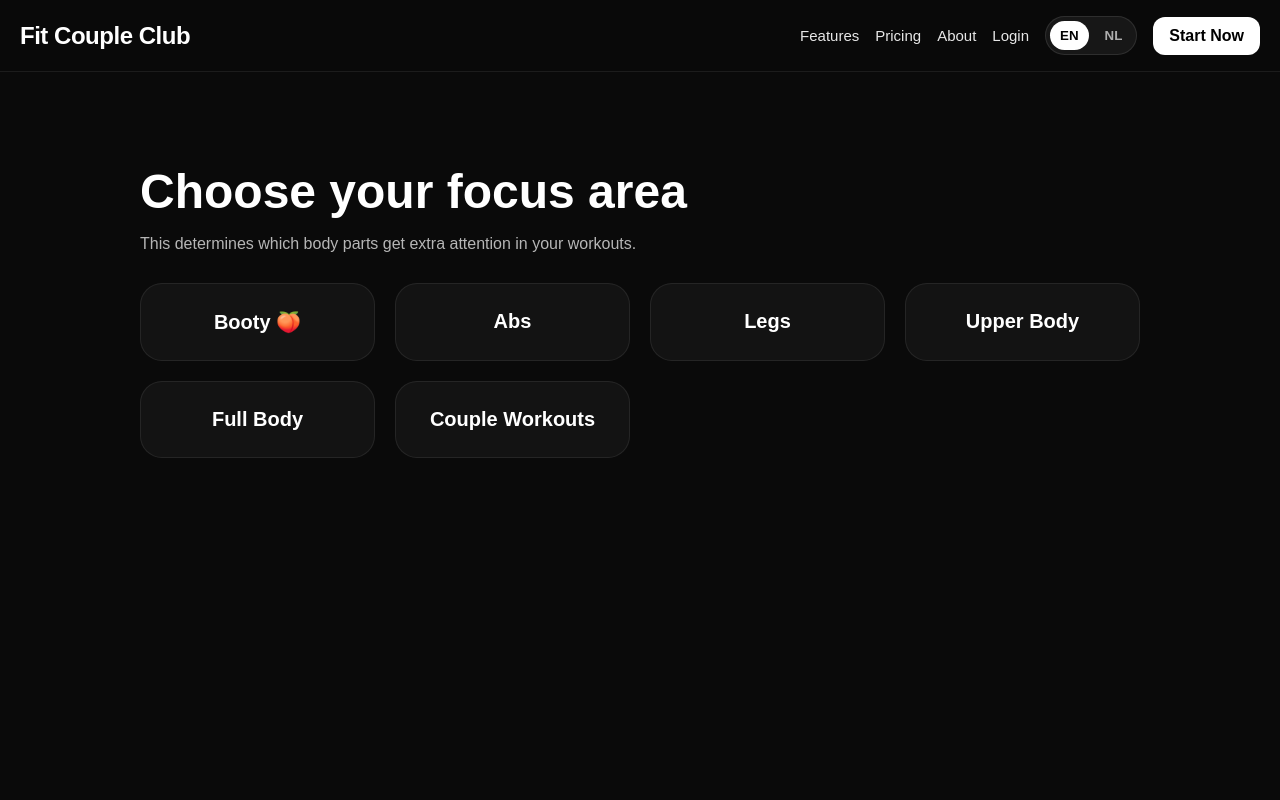
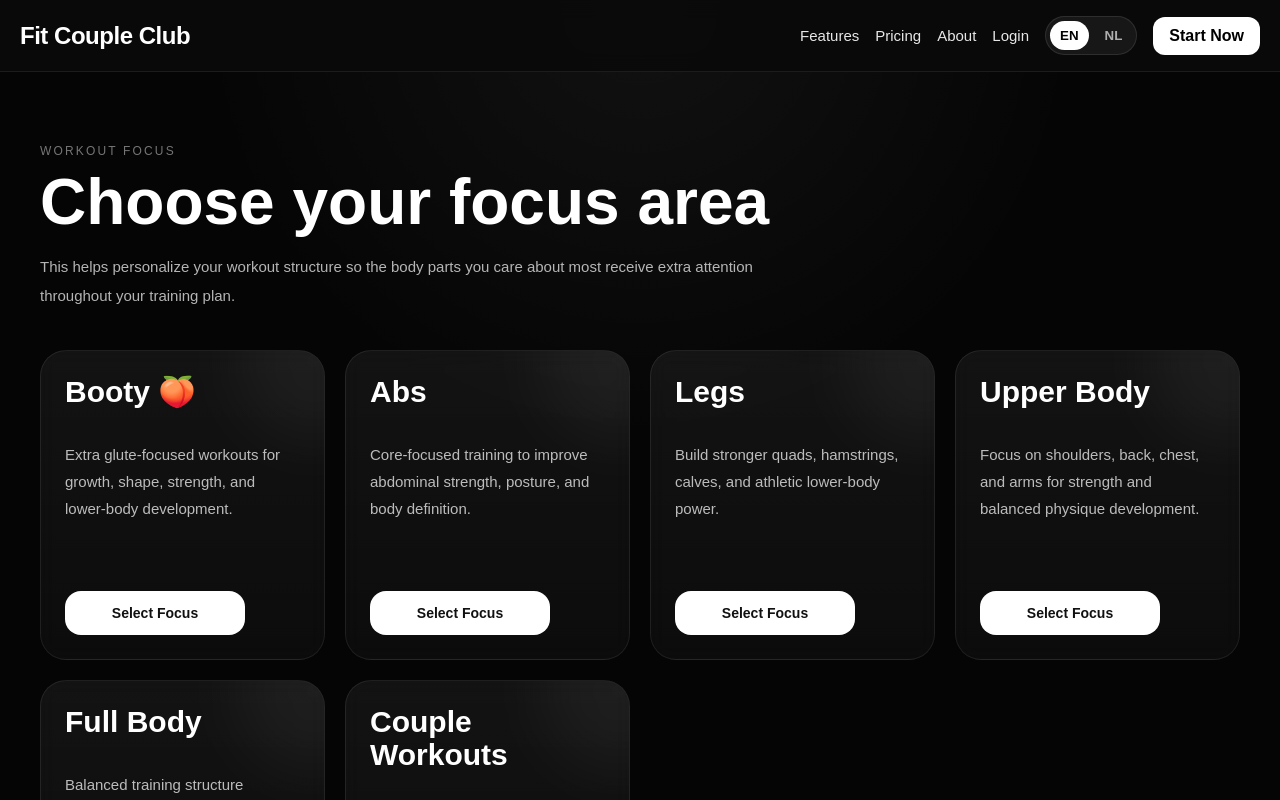
Before and after one commit to nielsvdz-ops/fit-couple-club, a Next.js app: page /focus in a window 1280 px wide. Shown: the top 800 px of the page. Built offline with nearby package versions, Linux system fonts and the light colour scheme; no server answers.

Commit message:
Update page.js

```diff
--- a/app/focus/page.js
+++ b/app/focus/page.js
@@ -1,44 +1,248 @@
 import Navbar from "../../components/Navbar";
+import { cookies } from "next/headers";
+
+const copy = {
+  en: {
+    eyebrow: "Workout Focus",
+    title: "Choose your focus area",
+    subtitle:
+      "This helps personalize your workout structure so the body parts you care about most receive extra attention throughout your training plan.",
+    button: "Select Focus",
+
+    focusAreas: [
+      {
+        title: "Booty 🍑",
+        description:
+          "Extra glute-focused workouts for growth, shape, strength, and lower-body development.",
+      },
+      {
+        title: "Abs",
+        description:
+          "Core-focused training to improve abdominal strength, posture, and body definition.",
+      },
+      {
+        title: "Legs",
+        description:
+          "Build stronger quads, hamstrings, calves, and athletic lower-body power.",
+      },
+      {
+        title: "Upper Body",
+        description:
+          "Focus on shoulders, back, chest, and arms for strength and balanced physique development.",
+      },
+      {
+        title: "Full Body",
+        description:
+          "Balanced training structure targeting the full body with strength and conditioning combined.",
+      },
+      {
+        title: "Couple Workouts",
+        description:
+          "Partner-focused sessions designed around accountability, teamwork, and shared motivation.",
+      },
+    ],
+  },
+
+  nl: {
+    eyebrow: "Workout Focus",
+    title: "Kies jouw focusgebied",
+    subtitle:
+      "Dit helpt jouw trainingsschema personaliseren zodat de lichaamsdelen die jij belangrijk vindt extra aandacht krijgen tijdens je programma.",
+    button: "Kies Focus",
+
+    focusAreas: [
+      {
+        title: "Billen 🍑",
+        description:
+          "Extra glute-gerichte trainingen voor groei, vorm, kracht en betere onderlichaam ontwikkeling.",
+      },
+      {
+        title: "Buikspieren",
+        description:
+          "Core-gerichte trainingen om buikspieren, houding en lichaamsdefinitie te verbeteren.",
+      },
+      {
+        title: "Benen",
+        description:
+          "Bouw sterkere quadriceps, hamstrings, kuiten en atletische kracht in het onderlichaam.",
+      },
+      {
+        title: "Bovenlichaam",
+        description:
+          "Focus op schouders, rug, borst en armen voor kracht en een gebalanceerd fysiek.",
+      },
+      {
+        title: "Full Body",
+        description:
+          "Gebalanceerde trainingen voor het hele lichaam met kracht en conditie gecombineerd.",
+      },
+      {
+        title: "Koppel Workouts",
+        description:
+          "Partner-workouts gebouwd rond accountability, teamwork en samen gemotiveerd blijven.",
+      },
+    ],
+  },
+};
+
+function getLanguage() {
+  const cookieStore = cookies();
+
+  const saved =
+    cookieStore.get("language")?.value ||
+    cookieStore.get("fitcouple_language")?.value ||
+    cookieStore.get("NEXT_LOCALE")?.value ||
+    "en";
+
+  return saved === "nl" ? "nl" : "en";
+}
 
 export default function FocusPage() {
+  const language = getLanguage();
+  const t = copy[language];
+
   return (
-    <main style={{ minHeight: "100vh", background: "#0a0a0a", color: "white" }}>
+    <main style={pageStyle}>
       <Navbar />
 
-      <div style={{ maxWidth: "1000px", margin: "0 auto", padding: "60px 24px" }}>
-        <h1 style={{ fontSize: "48px", marginBottom: "10px" }}>
-          Choose your focus area
-        </h1>
+      <div style={containerStyle}>
+        <section style={heroSection}>
+          <div style={eyebrowStyle}>{t.eyebrow}</div>
 
-        <p style={{ color: "rgba(255,255,255,0.7)", marginBottom: "30px" }}>
-          This determines which body parts get extra attention in your workouts.
-        </p>
+          <h1 style={titleStyle}>{t.title}</h1>
 
-        <div style={{ display: "grid", gridTemplateColumns: "repeat(auto-fit,minmax(220px,1fr))", gap: "20px" }}>
-          {[
-            "Booty 🍑",
-            "Abs",
-            "Legs",
-            "Upper Body",
-            "Full Body",
-            "Couple Workouts"
-          ].map((focus) => (
-            <div key={focus} style={cardStyle}>
-              {focus}
+          <p style={subtitleStyle}>{t.subtitle}</p>
+        </section>
+
+        <section style={gridStyle}>
+          {t.focusAreas.map((focus) => (
+            <div key={focus.title} style={cardStyle}>
+              <div style={glowStyle} />
+
+              <h2 style={cardTitle}>{focus.title}</h2>
+
+              <p style={cardDescription}>
+                {focus.description}
+              </p>
+
+              <button style={buttonStyle}>
+                {t.button}
+              </button>
             </div>
           ))}
-        </div>
+        </section>
       </div>
     </main>
   );
 }
 
+const pageStyle = {
+  minHeight: "100vh",
+  background:
+    "radial-gradient(circle at top, rgba(255,255,255,0.05), transparent 35%), #050505",
+  color: "white",
+  overflowX: "hidden",
+};
+
+const containerStyle = {
+  maxWidth: "1200px",
+  margin: "0 auto",
+  padding: "72px 18px 100px",
+};
+
+const heroSection = {
+  marginBottom: "40px",
+};
+
+const eyebrowStyle = {
+  fontSize: "12px",
+  textTransform: "uppercase",
+  letterSpacing: "0.18em",
+  color: "rgba(255,255,255,0.45)",
+  marginBottom: "12px",
+};
+
+const titleStyle = {
+  fontSize: "clamp(34px, 7vw, 64px)",
+  lineHeight: 1.02,
+  fontWeight: "900",
+  margin: 0,
+  maxWidth: "900px",
+  overflowWrap: "break-word",
+};
+
+const subtitleStyle = {
+  color: "rgba(255,255,255,0.7)",
+  marginTop: "18px",
+  maxWidth: "760px",
+  lineHeight: 1.9,
+  fontSize: "15px",
+};
+
+const gridStyle = {
+  display: "grid",
+  gridTemplateColumns: "repeat(auto-fit,minmax(min(100%,280px),1fr))",
+  gap: "20px",
+};
+
 const cardStyle = {
-  background: "rgba(255,255,255,0.04)",
+  position: "relative",
+  overflow: "hidden",
+  background:
+    "linear-gradient(180deg, rgba(255,255,255,0.06) 0%, rgba(255,255,255,0.03) 100%)",
   border: "1px solid rgba(255,255,255,0.08)",
-  borderRadius: "22px",
-  padding: "26px",
-  fontSize: "20px",
-  fontWeight: "700",
-  textAlign: "center",
+  borderRadius: "26px",
+  padding: "24px",
+  display: "flex",
+  flexDirection: "column",
+  gap: "18px",
+  minHeight: "260px",
+  backdropFilter: "blur(10px)",
+  minWidth: 0,
 };
+
+const glowStyle = {
+  position: "absolute",
+  top: "-70px",
+  right: "-70px",
+  width: "160px",
+  height: "160px",
+  borderRadius: "999px",
+  background: "rgba(255,255,255,0.05)",
+  filter: "blur(35px)",
+};
+
+const cardTitle = {
+  fontSize: "clamp(24px, 5vw, 30px)",
+  fontWeight: "900",
+  lineHeight: 1.1,
+  margin: 0,
+  position: "relative",
+  zIndex: 2,
+  overflowWrap: "break-word",
+};
+
+const cardDescription = {
+  color: "rgba(255,255,255,0.72)",
+  lineHeight: 1.8,
+  fontSize: "15px",
+  position: "relative",
+  zIndex: 2,
+  flex: 1,
+  overflowWrap: "break-word",
+};
+
+const buttonStyle = {
+  border: "none",
+  borderRadius: "16px",
+  padding: "14px 18px",
+  background: "white",
+  color: "#111",
+  fontWeight: "900",
+  fontSize: "14px",
+  cursor: "pointer",
+  width: "100%",
+  maxWidth: "180px",
+  position: "relative",
+  zIndex: 2,
+};
```
